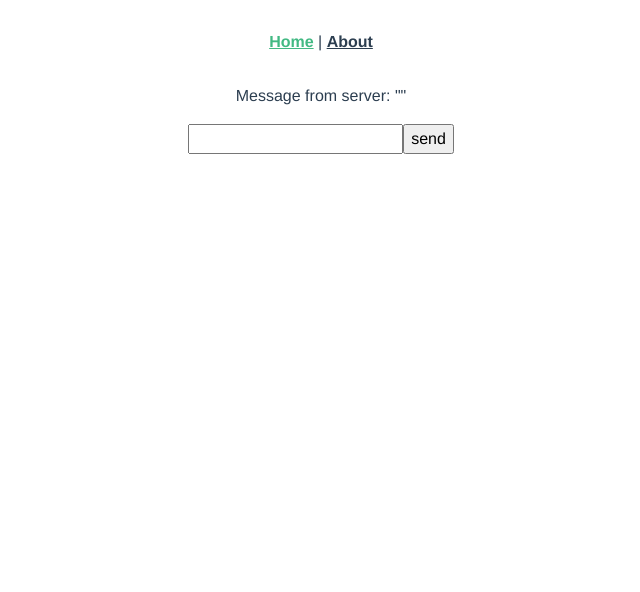
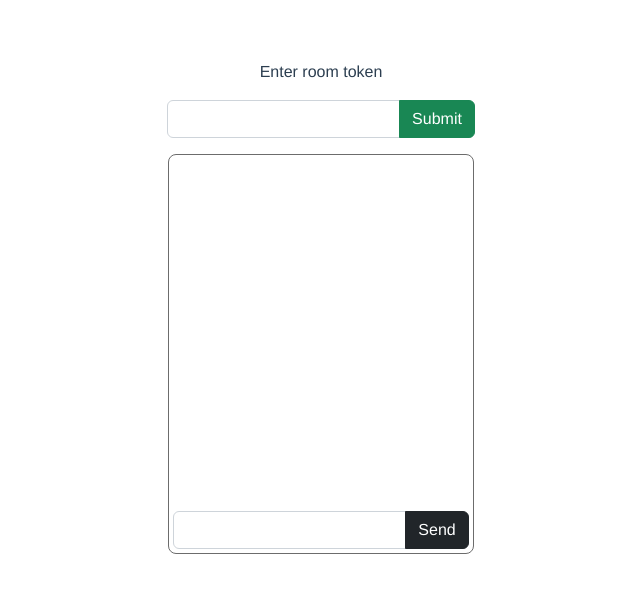
Before and after one commit to yousef-mostafa/chat-app, a Vue app: page / in a window 1280 px wide. Shown: the top 592 px of the page, without its empty margins (319-959 px from the left). Built offline with nearby package versions, Linux system fonts and the light colour scheme; no server answers.

Commit message:
create a room chat

```diff
--- a/package.json
+++ b/package.json
@@ -10,6 +10,7 @@
     "bootstrap": "^5.2.3",
     "core-js": "^3.8.3",
     "express": "^4.18.2",
+    "jsonwebtoken": "^9.0.0",
     "socket.io": "^4.6.1",
     "socket.io-client": "^4.6.1",
     "vue": "^2.6.14",
--- a/src/App.vue
+++ b/src/App.vue
@@ -1,23 +1,19 @@
 <template>
   <div id="app">
     <nav>
-      <router-link to="/">Home</router-link> |
-      <router-link to="/about">About</router-link>
+      <!-- <router-link to="/">Home</router-link> |
+      <router-link to="/about">About</router-link> -->
     </nav>
-    <router-view/>
+    <router-view />
   </div>
 </template>
 
 <script>
-import SocketioService from './socket.io-client/dist/socket.io';
 
 export default {
-  name: 'App',
+  name: "App",
   components: {},
-  created() {
-    SocketioService.setupSocketConnection();
-  }
-}
+};
 </script>
 <style lang="scss">
 #app {
--- a/src/main.js
+++ b/src/main.js
@@ -2,7 +2,7 @@ import Vue from 'vue'
 import App from './App.vue'
 import router from './router'
 import store from './store'
-import 'bootstrap/dist/css/bootstrap.css'
+import "bootstrap/dist/css/bootstrap.min.css";
 
 Vue.config.productionTip = false
 new Vue({
--- a/src/store/index.js
+++ b/src/store/index.js
@@ -1,14 +1,36 @@
 import Vue from 'vue'
 import Vuex from 'vuex'
+import socketServes from "../socket.io-client/dist/socket.io";
 
 Vue.use(Vuex)
 
 export default new Vuex.Store({
   state: {
+    user:[],
+    massages : []
   },
   getters: {
   },
   mutations: {
+    socketConnection(state , token) {
+      socketServes.setupSocketConnection(token);
+    },
+    sendMassage(state , payload) {
+      // socketServes.socket.on("broadcast", (data) => {
+      //   console.log(data);
+      // });
+      // console.log(payload);
+      let message = payload.message;
+      socketServes.sendMessage({message, roomName: payload.CHAT_ROOM}, cb => {
+        console.log(cb);
+      });
+      socketServes.subscribeToMessages((err, data) => {
+        console.log(data);
+      });
+    },
+    newMassage() {
+      socketServes.socket.emit('message' , this.state.massages);
+    }
   },
   actions: {
   },
--- a/src/views/HomeView.vue
+++ b/src/views/HomeView.vue
@@ -1,28 +1,58 @@
 <template>
   <div class="home">
-    <form action="">
-      <p>Message from server: "{{socketMessage}}"</p>
-      <input type="text" name="" id="" />
-      <input type="button" value="send" />
-    </form>
+    <div class="d-flex justify-content-center">
+      <form @submit.prevent="submitToken()">
+        <p>Enter room token</p>
+        <div class="input-group mb-3">
+          <input type="text" class="form-control" v-model="token" />
+          <button class="btn btn-success" type="submit">Submit</button>
+        </div>
+      </form>
+    </div>
+    <div class="chat">
+      <div class="massages"></div>
+      <form @submit.prevent="sendMassage()">
+        <div class="input-group">
+          <input type="text" class="form-control" v-model="inputMessage" />
+          <button class="btn btn-dark" type="submit">Send</button>
+        </div>
+      </form>
+    </div>
   </div>
 </template>
 
 <script>
 export default {
   name: "homeView",
-  data(){
-    return{
-      socketMessage: ''
-    }
+  data() {
+    return {
+      token: "",
+      inputMessage: "",
+    };
   },
-  sockets:{
-    connect() {
-      console.log("socket connected...")
+  methods: {
+    submitToken() {
+      this.$store.commit("socketConnection", this.token);
     },
-    disconnected() {
-      console.log("socket disconnected...")
-    }
-  }
+    sendMassage() {
+      const CHAT_ROOM = "ChatRoomId";
+      const message = this.inputMessage;
+      this.$store.commit("sendMassage", { message, CHAT_ROOM });
+    },
+  },
+};
+</script>
+
+<style lang="scss">
+.chat {
+  display: flex;
+  flex-direction: column;
+  justify-content: space-between;
+  width: fit-content;
+  margin: auto;
+  padding: 4px;
+  border: 1px solid #6c6c6c;
+  border-radius: 8px;
+  height: 400px;
 }
-</script>
+</style>
```
Also changed, not shown: src/socket.io-client/dist/socket.io.js, 2 other files (tests, documents, lock files or other folders).
